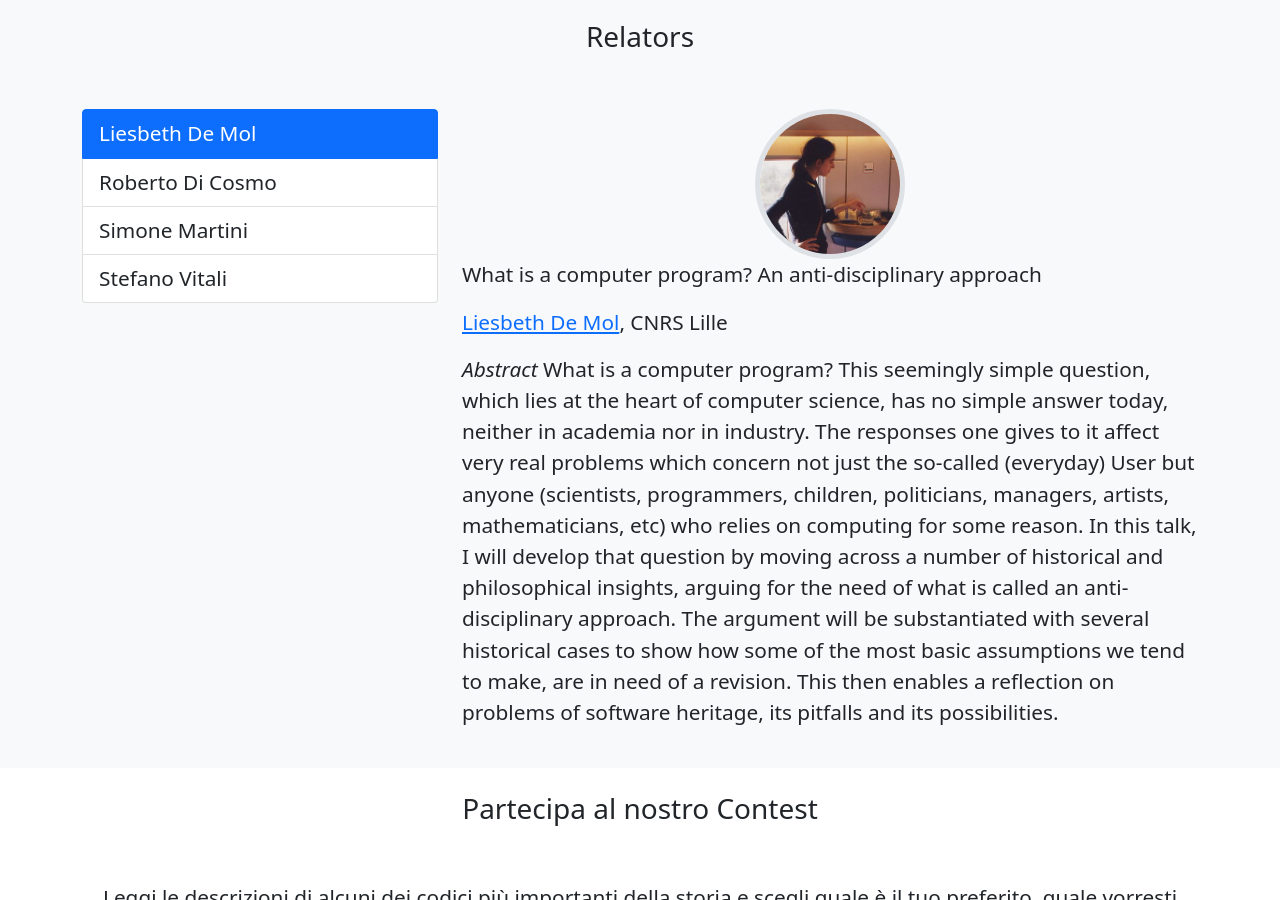
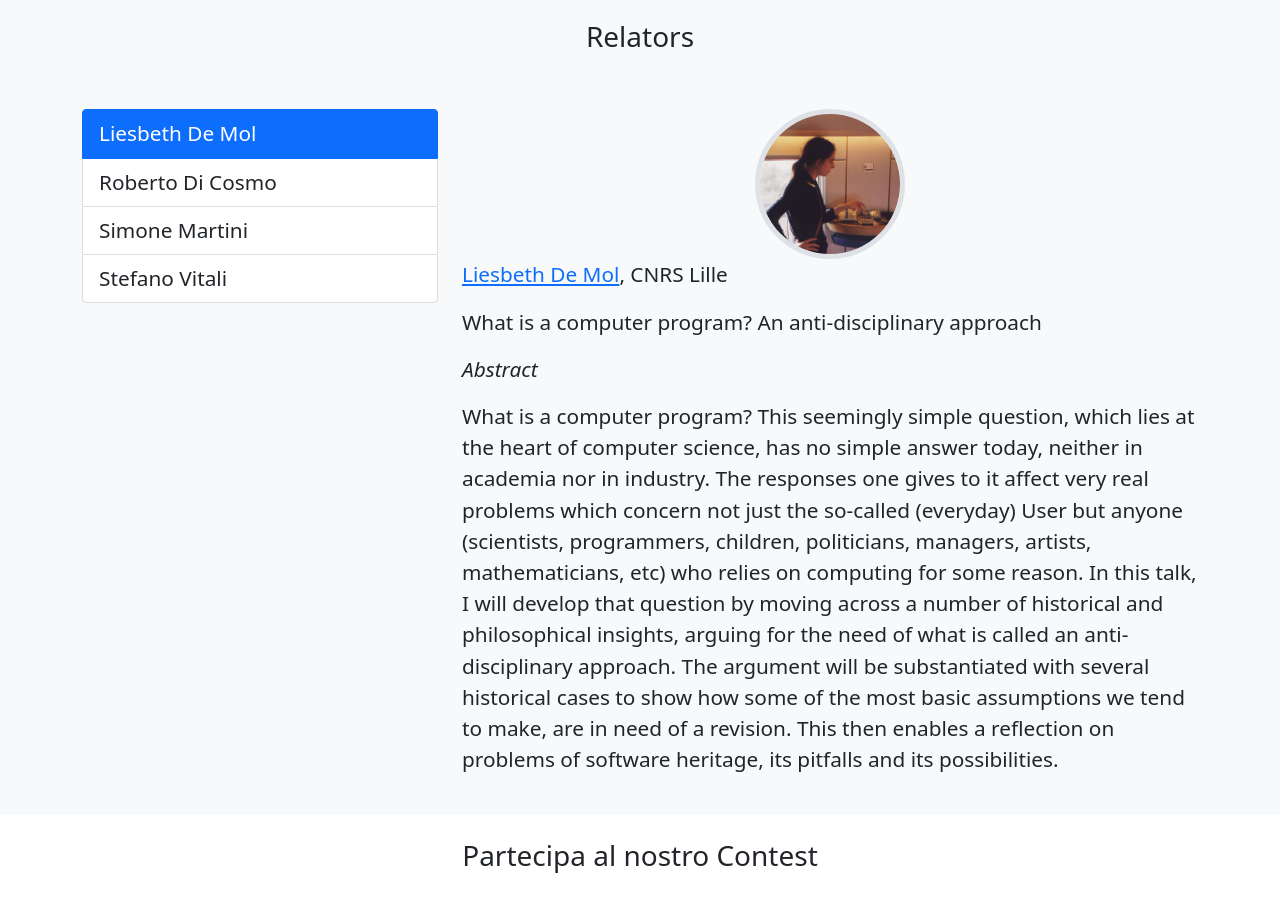
Before and after one commit to bologna-big-code/bologna-big-code.github.io, a Jekyll site: the page built from pages/index.md, in a window 1280 px wide and 900 px high, scrolled down 2168 px. Built offline with Jekyll 4.4.1, drawn with Linux system fonts in a browser that asks for light colours.

Commit message:
change in content

```diff
--- a/_data/relators.yml
+++ b/_data/relators.yml
@@ -1,26 +1,30 @@
 - name: Liesbeth De Mol
   image: assets/images/relators/ldemol.jpeg
   desc: >-
+    [Liesbeth De Mol](https://pro.univ-lille.fr/liesbeth-de-mol/), CNRS Lille
+
+
     **What is a computer program? An anti-disciplinary approach**
 
 
-    [Liesbeth De Mol](https://pro.univ-lille.fr/liesbeth-de-mol/), CNRS Lille
+    *Abstract*
 
 
-    *Abstract*
     What is a computer program? This seemingly simple question, which lies at the heart of computer science, has no simple answer today, neither in academia nor in industry. The responses one gives to it affect very real problems which concern not just the so-called (everyday) User but anyone (scientists, programmers, children, politicians, managers, artists, mathematicians, etc) who relies on computing for some reason. In this talk, I will develop that question by moving across a number of historical and philosophical insights, arguing for the need of what is called an anti-disciplinary approach.
     The argument will be substantiated with several historical cases to show how some of the most basic assumptions we tend to make, are in need of a revision. This then enables a reflection on problems of software heritage, its pitfalls and its possibilities.
 
 - name: Roberto Di Cosmo
   image: assets/images/relators/rdicosmo.jpg
   desc: >-
+    [Roberto Di Cosmo](https://www.dicosmo.org)
+
+
     **Archiviare tutto il software: perché è necessario, e come possiamo farlo**
 
 
-    [Roberto Di Cosmo](https://www.dicosmo.org),
+    *Abstract*
 
 
-    *Abstract*
     Il patrimonio culturale è l'eredità di artefatti fisici e attributi intangibili di un gruppo o società che sono ereditati dalle generazioni passate, mantenuti nel presente e donati a beneficio delle generazioni future. Che ruolo ha il software in tutto ciò?
 
 
@@ -33,11 +37,15 @@
 - name: Simone Martini
   image: assets/images/relators/smartini.jpg
   desc: >-
+    [Simone Martini](https://www.unibo.it/sitoweb/simone.martini), Università di Bologna
+
+
     **Perché scrivere codice è importante, per tutti**
 
-    [Simone Martini](https://www.unibo.it/sitoweb/simone.martini), Università di Bologna
 
     *Abstract*
+
+
     Per essere pienamente cittadini della società digitale abbiamo bisogno di strumenti concettuali, per comprenderla in modo critico e sapervi agire. È quello che molti chiamano “pensiero computazionale”. Per acquisirlo, come per acquisire ogni pensiero scientifico o culturale, non si può fare a meno di apprendere anche alcune tecniche. Scrivere codice, cioè scrivere (semplici) programmi, è uno dei modi con cui possiamo far maturare in noi questo pensiero computazionale. Ma, per essere efficace, l'attività di programmazione non può essere un esercizio scolastico: deve coinvolgerci in modo affettivo e sociale.
 
 - name: Stefano Vitali
@@ -45,4 +53,8 @@
   desc: >-
     **Cultural Heritage - dagli oggetti materiali alla immaterialità e al software: come cambia l’idea di archivio**
 
+
     [Stefano Vitali](https://media.beniculturali.it/mibac/files/boards/388a5474724a15af0ace7a40ab3301de/file_pdf/CV/CV_Stefano_Vitali_luglio_2020.pdf)
+
+
+    *Abstract*
```
